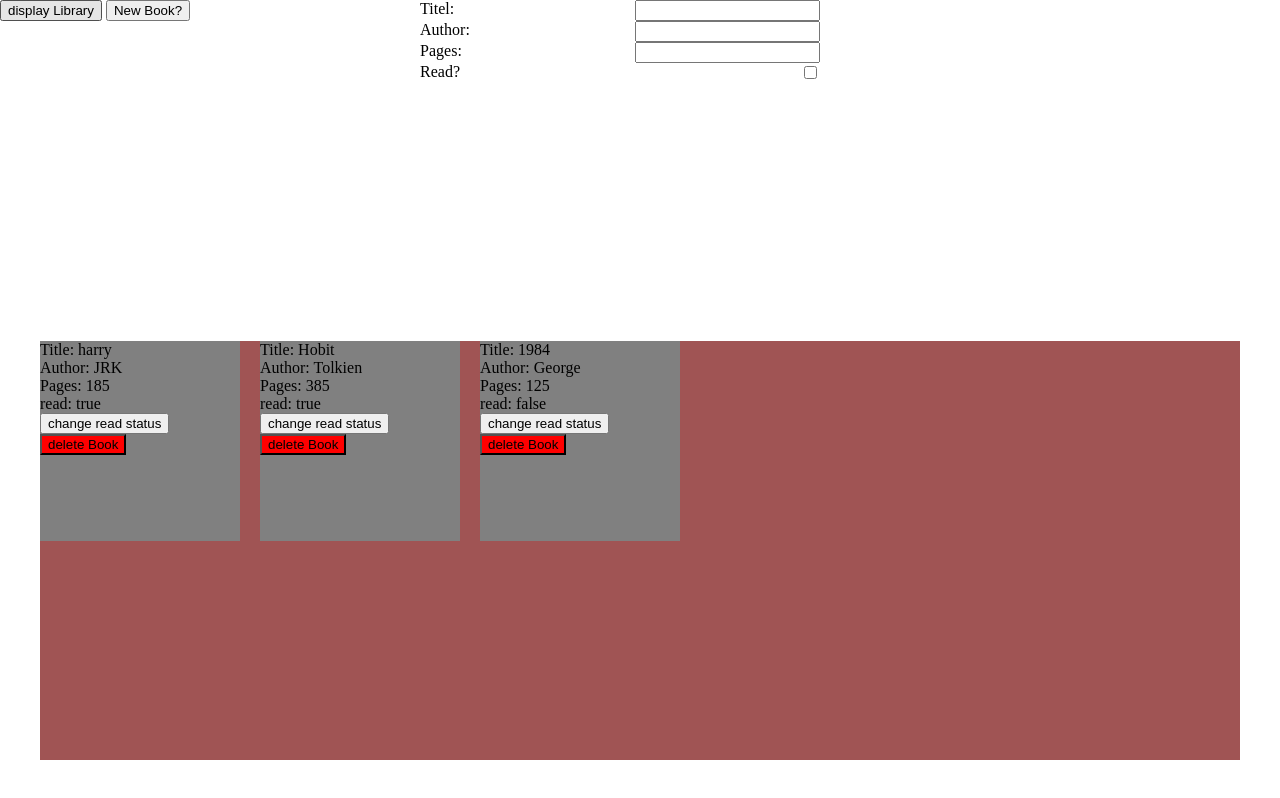
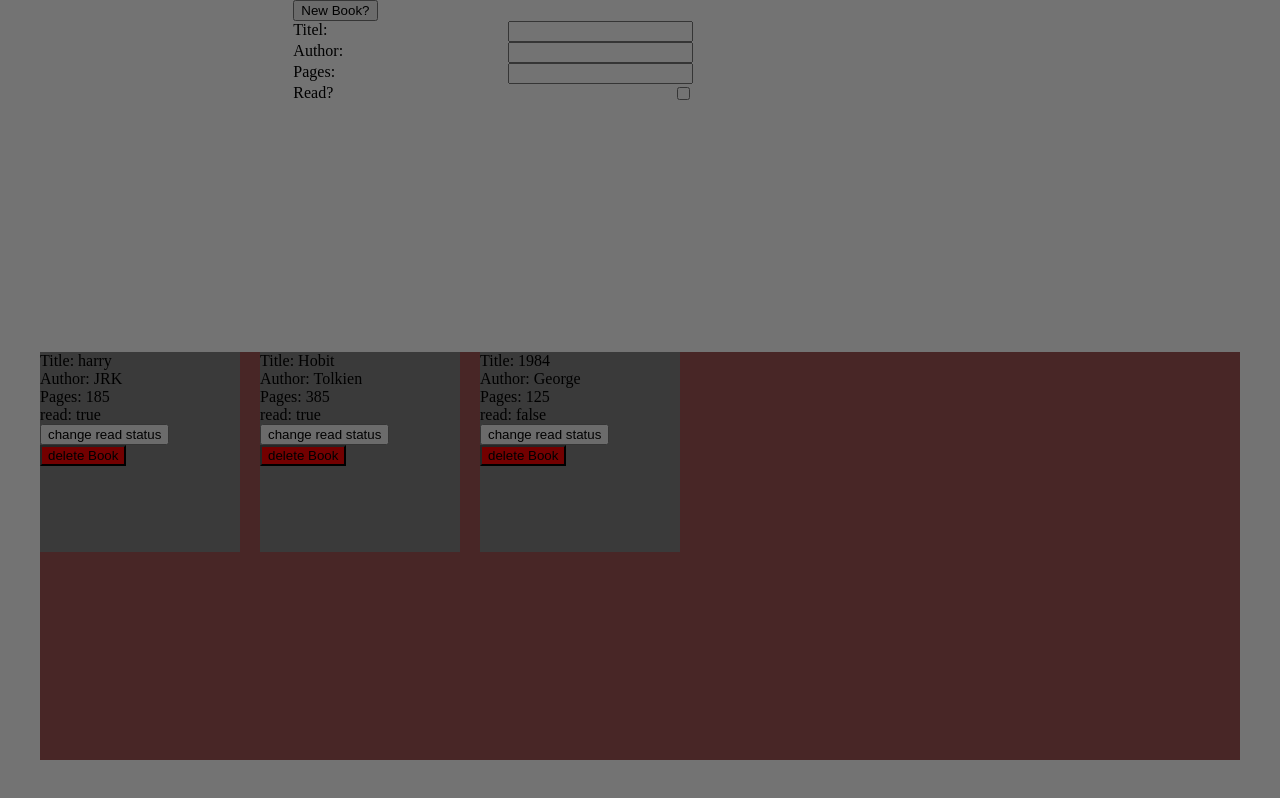
Before and after one commit to feindreh/Library, a plain HTML site: page index.html in a window 1280 px wide. Drawn offline with Linux system fonts and the light colour scheme.

Commit message:
blackbox

```diff
--- a/index.html
+++ b/index.html
@@ -9,18 +9,19 @@
     <link rel="stylesheet" href="./style.css">
 </head>
 <body>
+    <div id="blackbox"></div>
     <div id="main-container">
-        <div id="buttons">
-            <button type="button" id="Launch">display Library</button>
+        <div id="newBook">
             <button type="button" id="Add">New Book?</button>
-        </div>
-        <div id="input">
-            <div><label for="title">Titel:</label><input id="title" name="title" type="text"></div>
-            <div><label for="author">Author:</label><input id="author" name="author"type="text"></div>
-            <div><label for="pages">Pages:</label><input id="pages" name="pages" type="text"></div>
-            <div><label for="read">Read?</label><input id="read" name="read" type="checkbox"> </div>
+            <div id="input">
+                <div><label for="title">Titel:</label><input id="title" name="title" type="text"></div>
+                <div><label for="author">Author:</label><input id="author" name="author"type="text"></div>
+                <div><label for="pages">Pages:</label><input id="pages" name="pages" type="text"></div>
+                <div><label for="read">Read?</label><input id="read" name="read" type="checkbox"> </div>
+            </div>
         </div>
         <div id="book-shelf"></div>
     </div>
+
 </body>
 </html>
--- a/script.js
+++ b/script.js
@@ -96,9 +96,6 @@ function changeRead(id) {
   displayLibrary();
 }
 
-const Launch = document.querySelector('#Launch');
-Launch.addEventListener('click', () => { displayLibrary(); });
-
 const newBookButton = document.querySelector('#Add');
 newBookButton.addEventListener('click', () => {
   makeBookFromInputs();
--- a/style.css
+++ b/style.css
@@ -5,7 +5,6 @@ html, body, div, span, applet, object, iframe, h1, h2, h3, h4, h5, h6, p, blockq
     outline: 0;
     font-size: 100%;
     vertical-align: baseline;
-    background: transparent;
 }
 html,body>div{
     height:100vh;
@@ -15,6 +14,10 @@ html,body>div{
     display: grid;
     grid-template: 1fr 2fr 1f/ 1fr 2fr
 }
+#newBook{
+    grid-area: 1 / 2 / 2 / 3;
+}
+
 #book-shelf{
     margin:40px;
     grid-area: 2/1/3/4;
@@ -37,3 +40,10 @@ html,body>div{
 .deleteButton{
     background-color: red;
 }
+
+#blackbox{
+    position: absolute;
+    min-height: 100vh;
+    min-width: 100%;
+    background-color: rgba(0, 0, 0, 0.548);
+}
```
